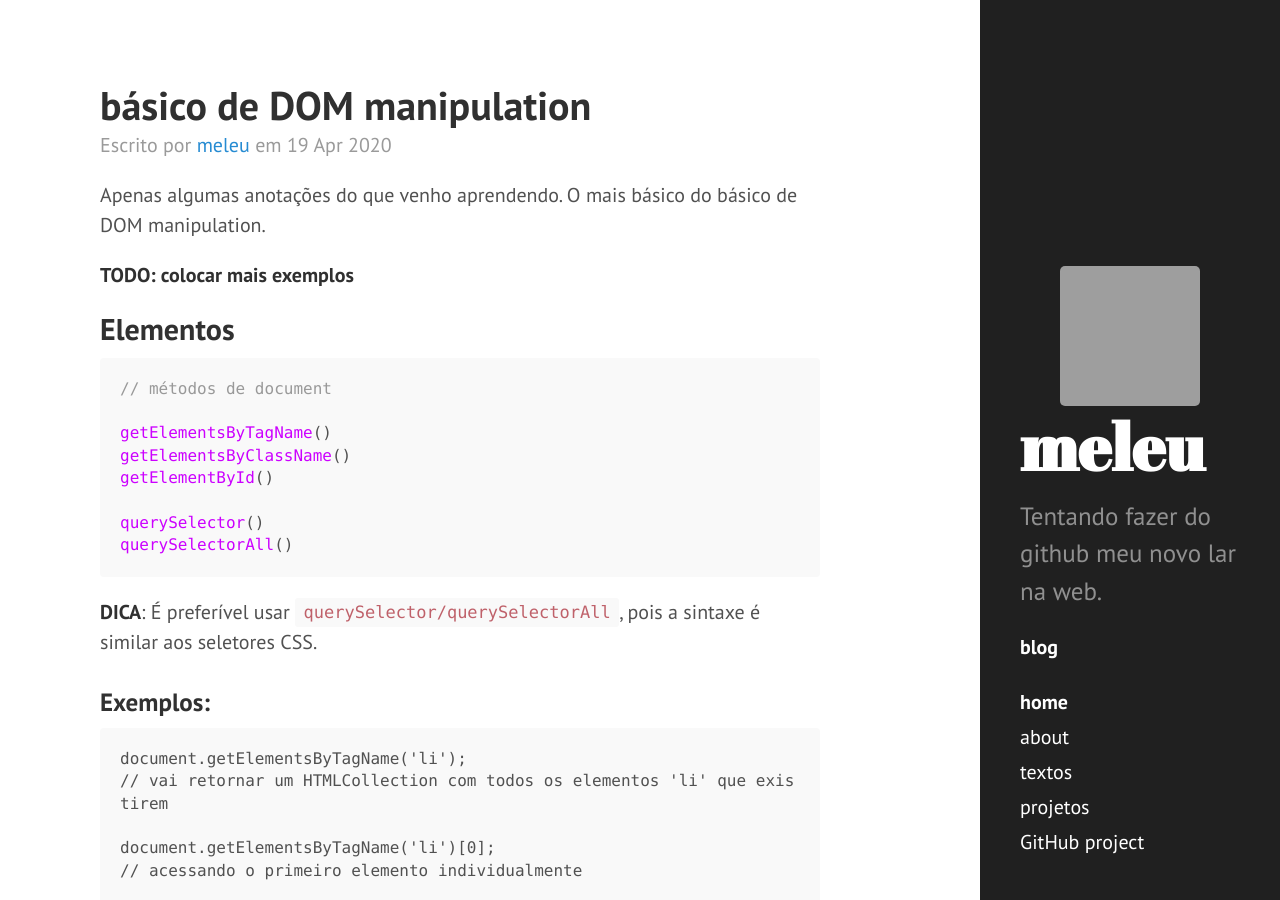
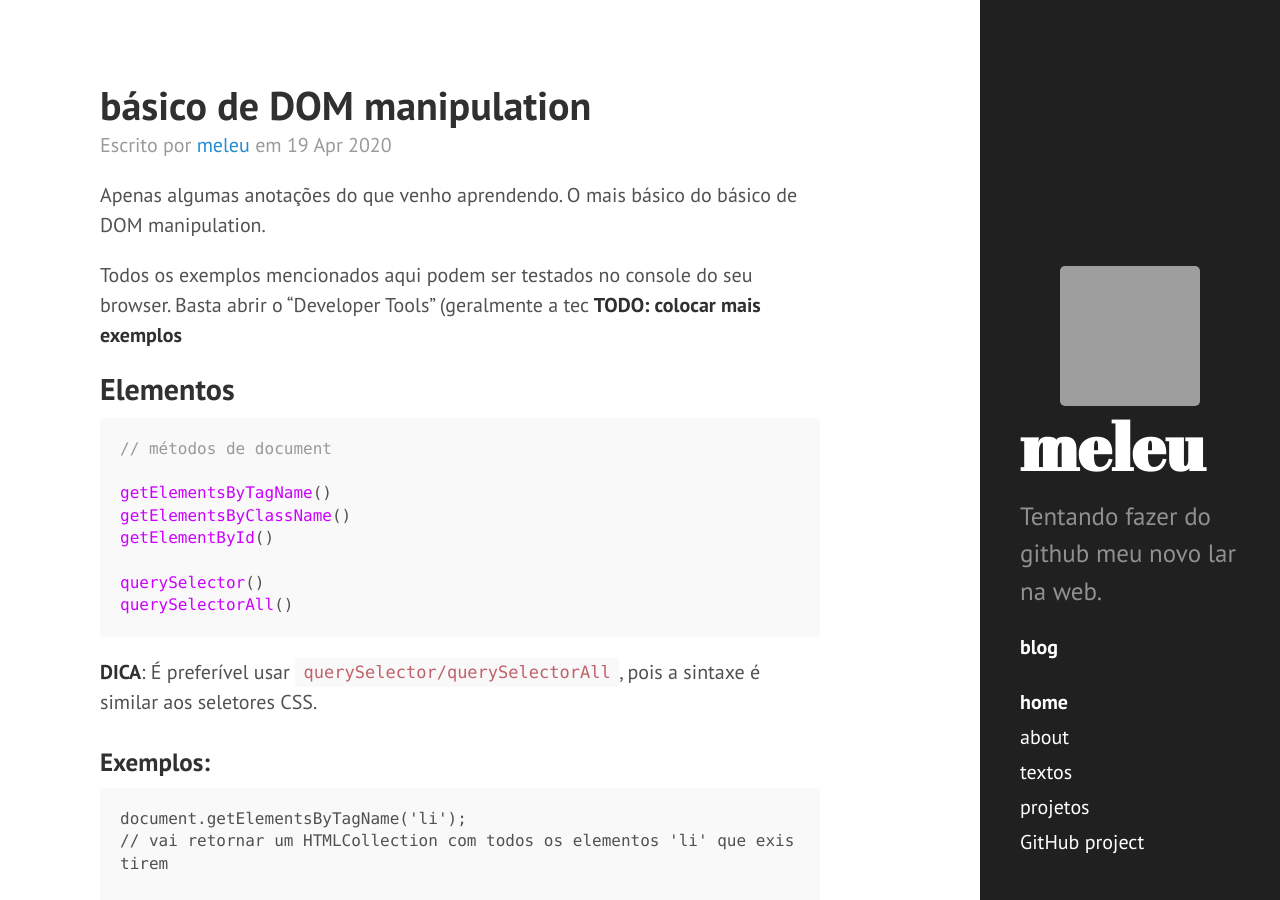
Before and after one commit to meleu/meleu.github.io, a Jekyll site: the page built from _posts/2020-04-19-dom-manipulation.md, in a window 1280 px wide and 900 px high. Built offline with Jekyll 4.4.1, drawn with Linux system fonts in a browser that asks for light colours; comment, search, counter and statistics services are not loaded; some of the changed lines change nothing that is shown; grey boxes are pictures that could not be loaded.

Commit message:
_posts/2020-04-19-dom-manipulation.md updated from https://stackedit.io/

````diff
--- a/_posts/2020-04-19-dom-manipulation.md
+++ b/_posts/2020-04-19-dom-manipulation.md
@@ -9,6 +9,7 @@ tags:
 
 Apenas algumas anotações do que venho aprendendo. O mais básico do básico de DOM manipulation.
 
+Todos os exemplos mencionados aqui podem ser testados no console do seu browser. Basta abrir o "Developer Tools" (geralmente a tec
 **TODO: colocar mais exemplos**
 
 ## Elementos
@@ -86,5 +87,5 @@ classList.toggle()
 ```
 
 <!--stackedit_data:
-eyJoaXN0b3J5IjpbMjA5MzU5NTc3N119
+eyJoaXN0b3J5IjpbMTY2MzkyODk4N119
 -->
````
